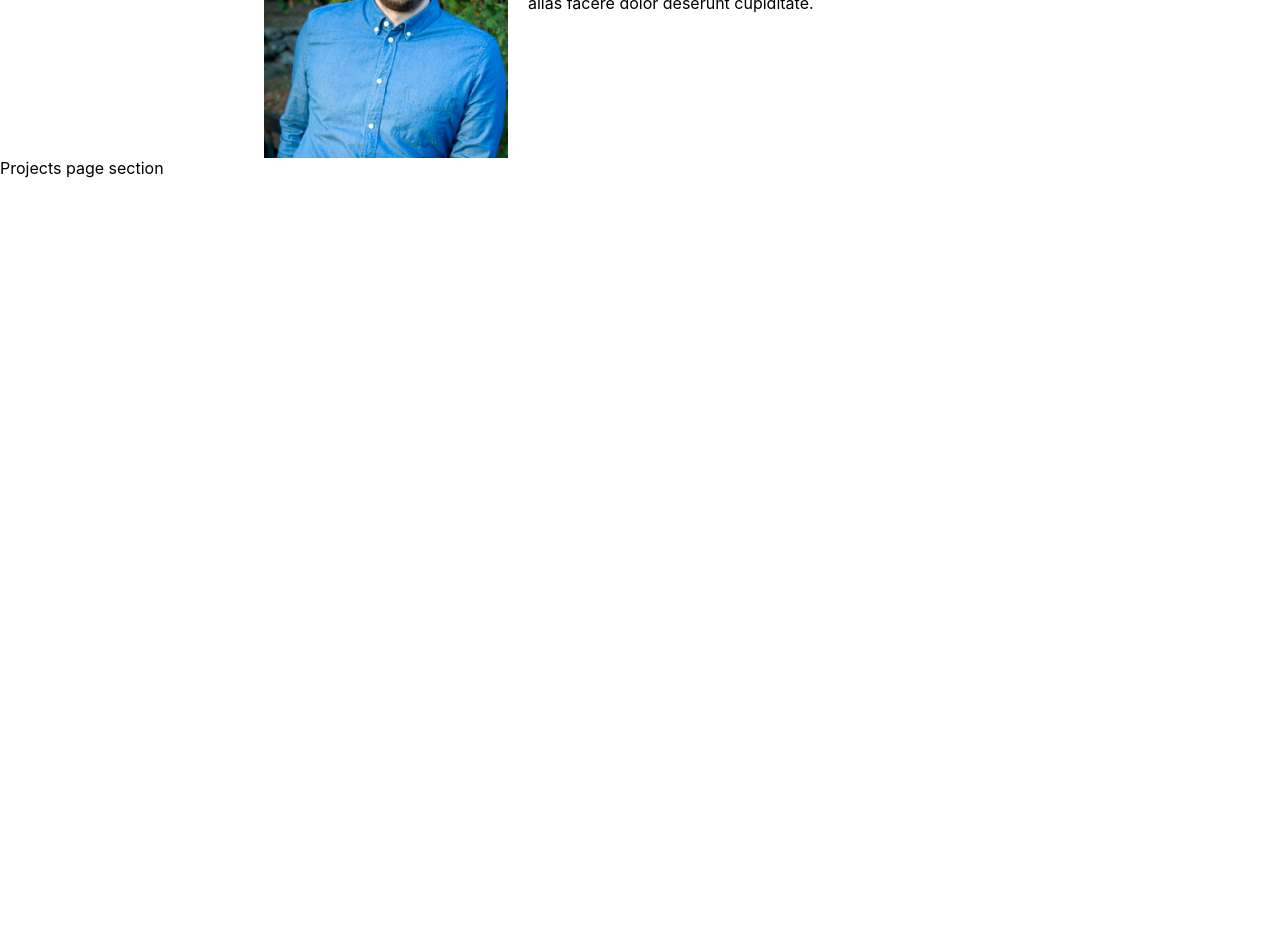
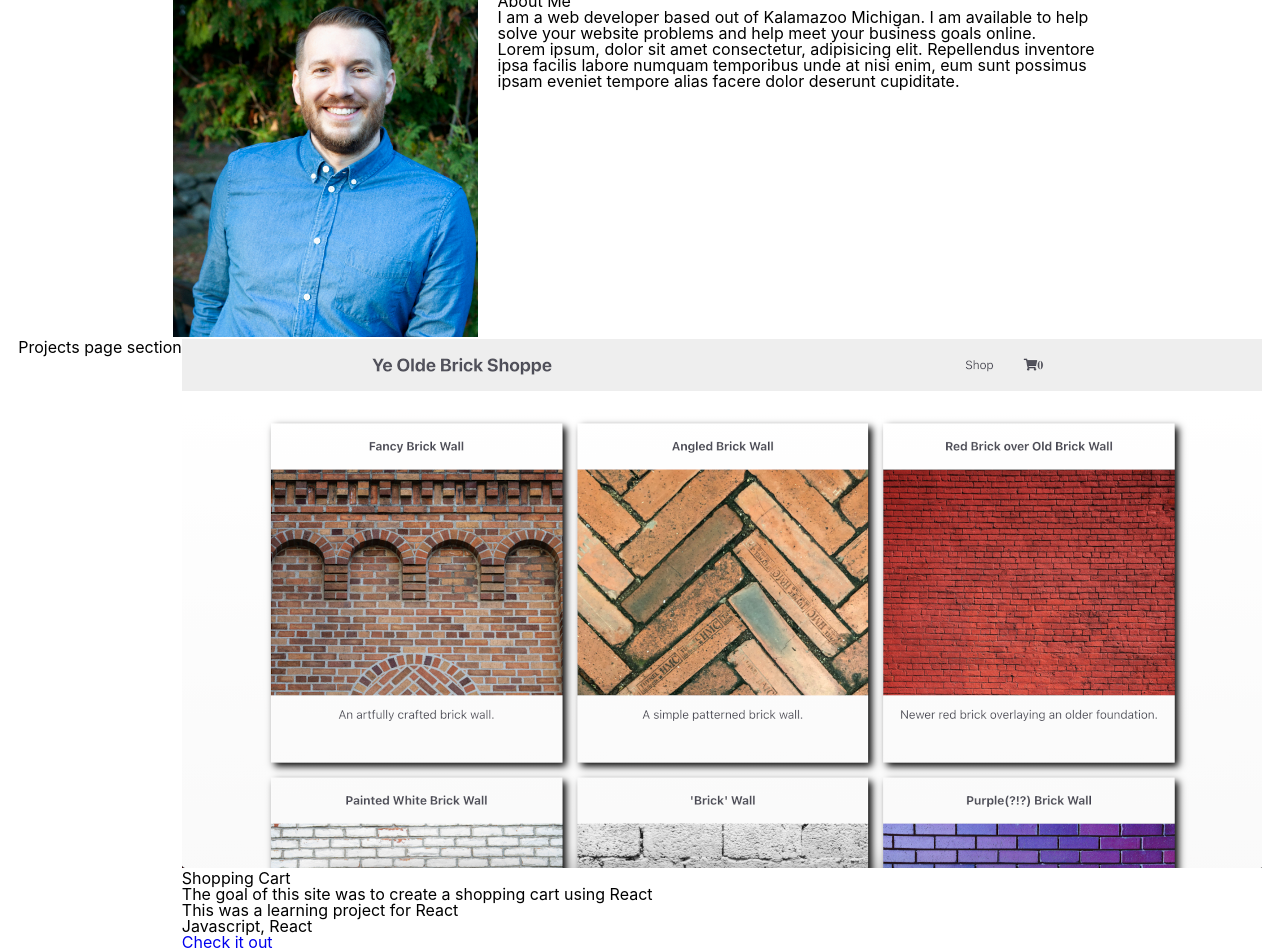
Before and after one commit to a6macleod/portfolio-page, a React (Create React App) app: page / in a window 1280 px wide. Shown: the part 149-1101 px from the top of the page. Before the commit the page ends 800 px from the top, so only its background shows below. Built offline with nearby package versions, Linux system fonts and the light colour scheme.

Commit message:
Set up example project initial layout and 1 example project

```diff
--- a/src/App.css
+++ b/src/App.css
@@ -11,10 +11,17 @@ a:hover {
 .header {
   display: flex;
   justify-content: space-between;
+  /* space between header & main */
+  padding-bottom: 70px;
 }
 
 .titleContainer {
   text-align: center;
+}
+
+.titleContainer,
+.header nav {
+  padding: 20px;
 }
 
 .header nav ul {
@@ -28,7 +35,7 @@ a:hover {
 /* AboutMe Component */
 .aboutSection {
   display: grid;
-  grid-template-columns: 1fr 1fr 2fr 1fr;
+  grid-template-columns: 1fr 2fr 4fr 1fr;
   grid-gap: 20px;
 }
 
@@ -40,6 +47,12 @@ a:hover {
   max-width: 100%;
 }
 
-.aboutSection .about {
+.aboutSection .aboutMe {
   grid-column: 3;
 }
+
+/* Projects Component */
+.projects {
+  display: flex;
+  justify-content: center;
+}
--- a/src/App.js
+++ b/src/App.js
@@ -1,17 +1,33 @@
+import { useState } from "react";
 import { BrowserRouter as Router, Switch, Route } from "react-router-dom";
+// components
 import Header from "./components/Header";
 import AboutMe from "./components/AboutMe";
 import Contact from "./components/Contact";
+// CSS
 import "./App.css";
+// Images for example projects
+import brickWall from "./images/brick-wall.png";
 
 function App() {
+  const [exampleProjects, setExampleProjects] = useState({
+    title: "Shopping Cart",
+    goal: "The goal of this site was to create a shopping cart using React",
+    type: "This was a learning project for React",
+    tech: "Javascript, React",
+    link: "https://a6macleod.github.io/react_shopping_cart/",
+    img: brickWall,
+    imgAlt:
+      "Screenshot of fictional brick walls for sale from the Shopping Cart project",
+  });
+
   return (
     <div className="App">
       <Router basename={process.env.PUBLIC_URL}>
         <Header />
         <Switch>
           <Route exact path="/">
-            <AboutMe />
+            <AboutMe exampleProjects={exampleProjects} />
           </Route>
           <Route exact path="/contact">
             <Contact />
--- a/src/components/AboutMe.js
+++ b/src/components/AboutMe.js
@@ -1,14 +1,14 @@
 import Projects from "./Projects";
 import headshot from "../images/headshot-2020.jpg";
 
-const AboutMe = () => {
+const AboutMe = (props) => {
   return (
     <div className="aboutMeContainer">
       <div className="aboutSection">
         <div className="imageContainer">
           <img src={headshot} alt="A nice headshot of Andrew" />
         </div>
-        <div className="about">
+        <div className="aboutMe">
           <h2>About Me</h2>
           <p>
             I am a web developer based out of Kalamazoo Michigan. I am available
@@ -24,7 +24,7 @@ const AboutMe = () => {
         </div>
       </div>
       {/* Example Projects */}
-      <Projects />
+      <Projects exampleProjects={props.exampleProjects} />
     </div>
   );
 };
--- a/src/components/Projects.js
+++ b/src/components/Projects.js
@@ -1,7 +1,18 @@
-const Projects = () => {
+const Projects = (props) => {
   return (
     <div className="projects">
       <h2>Projects page section</h2>
+      <div className="project">
+        <img
+          src={props.exampleProjects.img}
+          alt={props.exampleProjects.imgAlt}
+        />
+        <h2>{props.exampleProjects.title}</h2>
+        <p>{props.exampleProjects.goal}</p>
+        <p>{props.exampleProjects.type}</p>
+        <p>{props.exampleProjects.tech}</p>
+        <a href={props.exampleProjects.link}>Check it out</a>
+      </div>
     </div>
   );
 };
```
Also changed, not shown: src/images/brick-wall.png (added).
